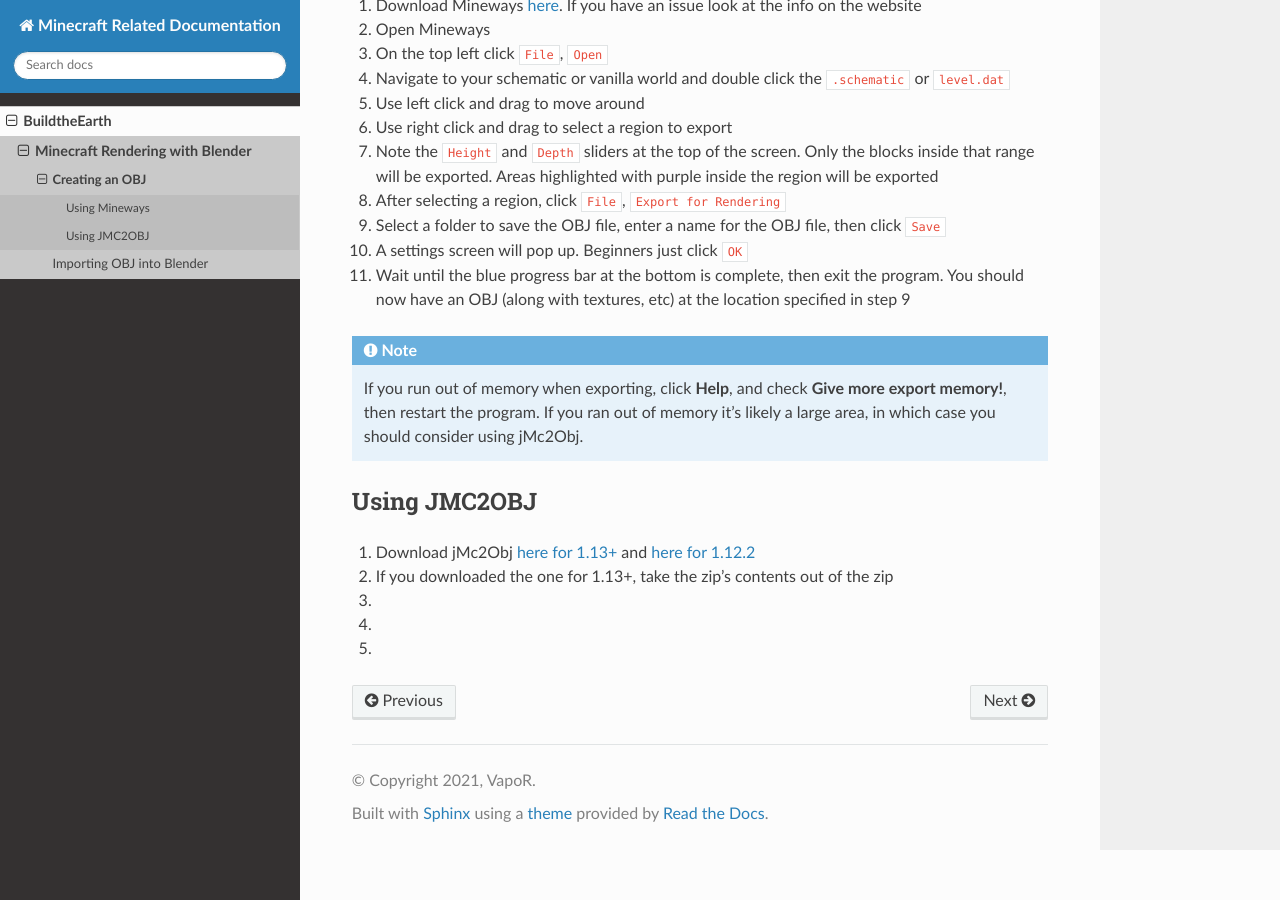
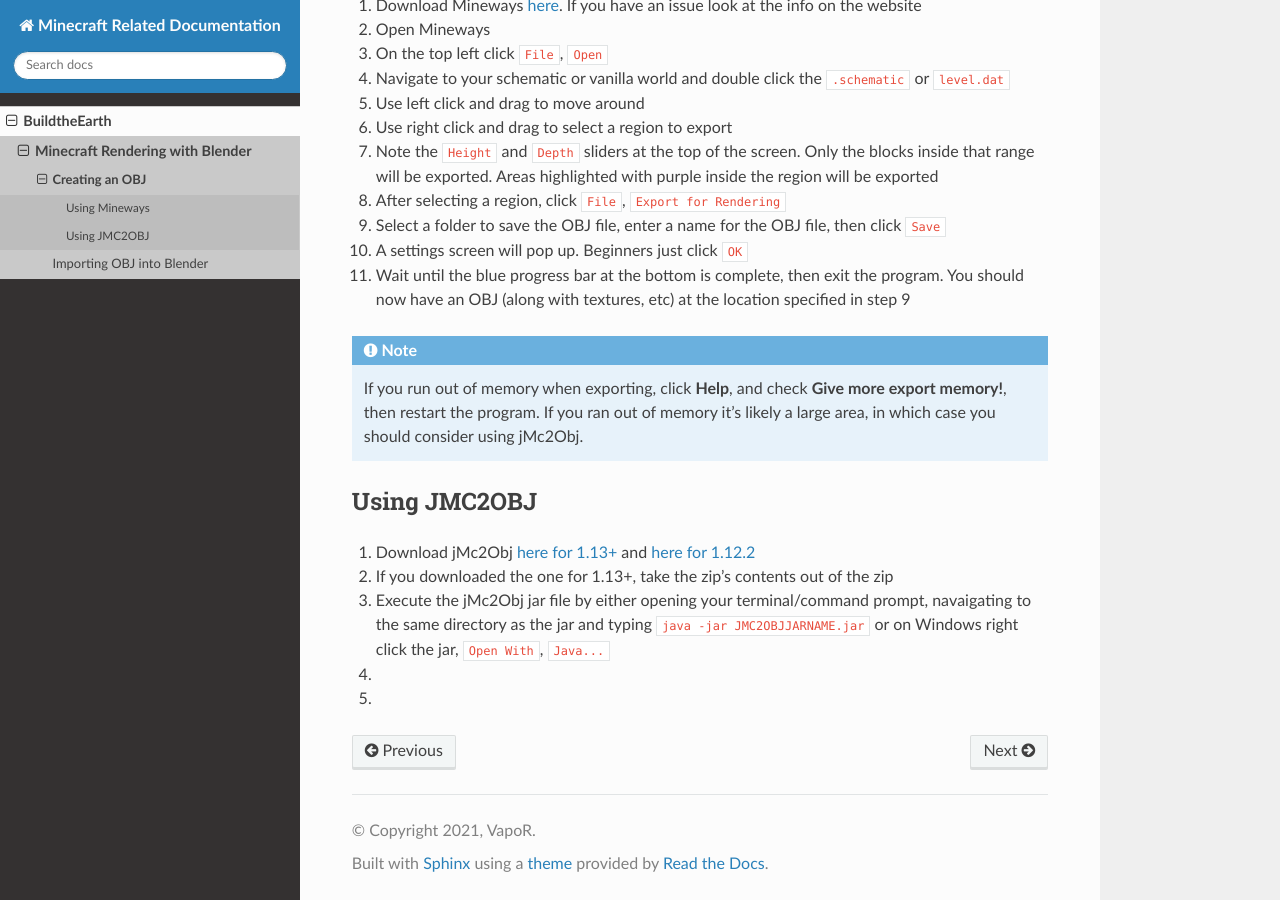
Before and after one commit to yyrichy/documentation, a Sphinx documentation site: the page built from source/buildtheearth/rendering/creating-obj.md, in a window 1280 px wide and 900 px high, scrolled down 779 px. Built offline with Sphinx 7.4.7 and the Read the Docs theme 2.0.0, drawn with Linux system fonts in a browser that asks for light colours.

Commit message:
Update creating-obj.md

```diff
--- a/source/buildtheearth/rendering/creating-obj.md
+++ b/source/buildtheearth/rendering/creating-obj.md
@@ -45,6 +45,6 @@
 
 1. Download jMc2Obj [here for 1.13+](https://cdn.discordapp.com/attachments/793250835294584864/888249927229124678/jMC2Obj-bte.zip) and [here for 1.12.2](https://github.com/jmc2obj/j-mc-2-obj/releases/download/50/jMc2Obj-dev_g50.jar)
 2. If you downloaded the one for 1.13+, take the zip's contents out of the zip
-3.
+3. Execute the jMc2Obj jar file by either opening your terminal/command prompt, navaigating to the same directory as the jar and typing `java -jar JMC2OBJJARNAME.jar` or on Windows right click the jar, `Open With`, `Java...`
 4.
 5.
```
